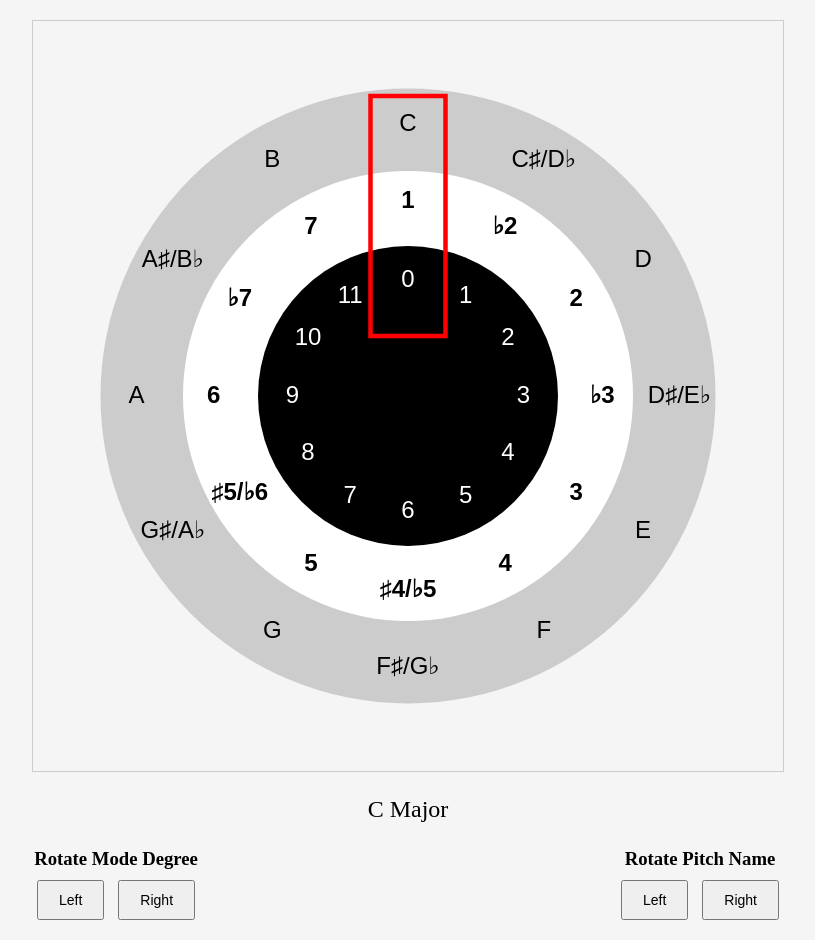
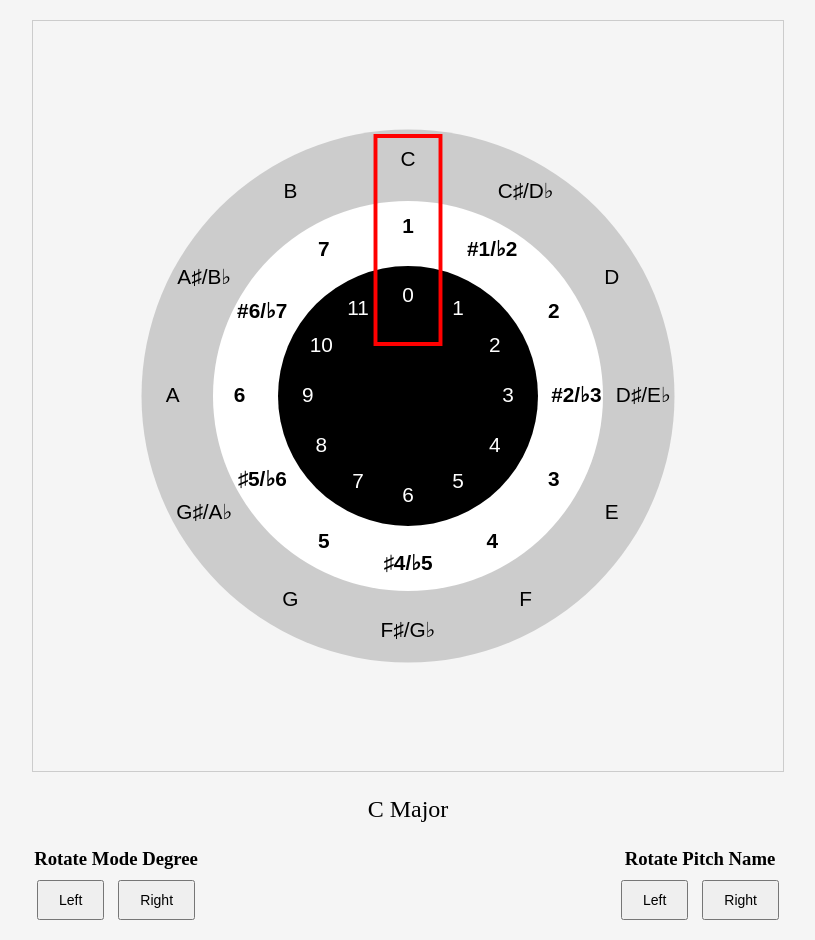
Before and after one commit to iambored456/Diatonic-Compass, a plain HTML site: page index.html in a window 1280 px wide. Shown: the whole page, without its empty margins (232-1047 px from the left). Drawn offline with Linux system fonts and the light colour scheme.

Commit message:
Update index.html

```diff
--- a/index.html
+++ b/index.html
@@ -80,11 +80,11 @@
     const centerY = canvas.height / 2;
 
     // Scale factor for increasing size
-    const scaleFactor = 1.5; // 50% increase
+    const scaleFactor = 1.3
 
     // Data arrays
     const chromaticNotes = ['C', 'C♯/D♭', 'D', 'D♯/E♭', 'E', 'F', 'F♯/G♭', 'G', 'G♯/A♭', 'A', 'A♯/B♭', 'B'];
-    const diatonicIntervals = ['1', '♭2', '2', '♭3', '3', '4', '♯4/♭5', '5', '♯5/♭6', '6', '♭7', '7'];
+    const diatonicIntervals = ['1', '#1/♭2', '2', '#2/♭3', '3', '4', '♯4/♭5', '5', '♯5/♭6', '6', '#6/♭7', '7'];
     const semitoneSteps = ['0', '1', '2', '3', '4', '5', '6', '7', '8', '9', '10', '11'];
 
     window.onload = function() {
```
